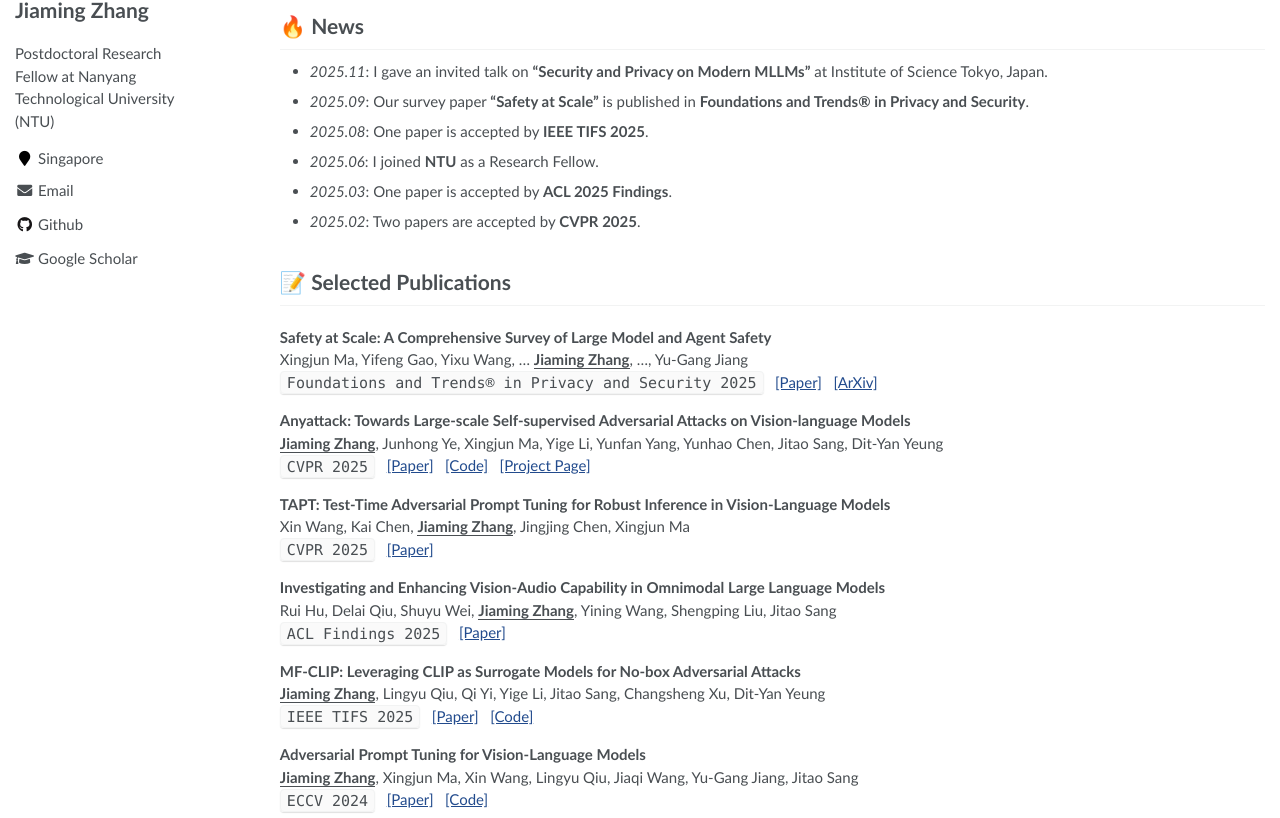
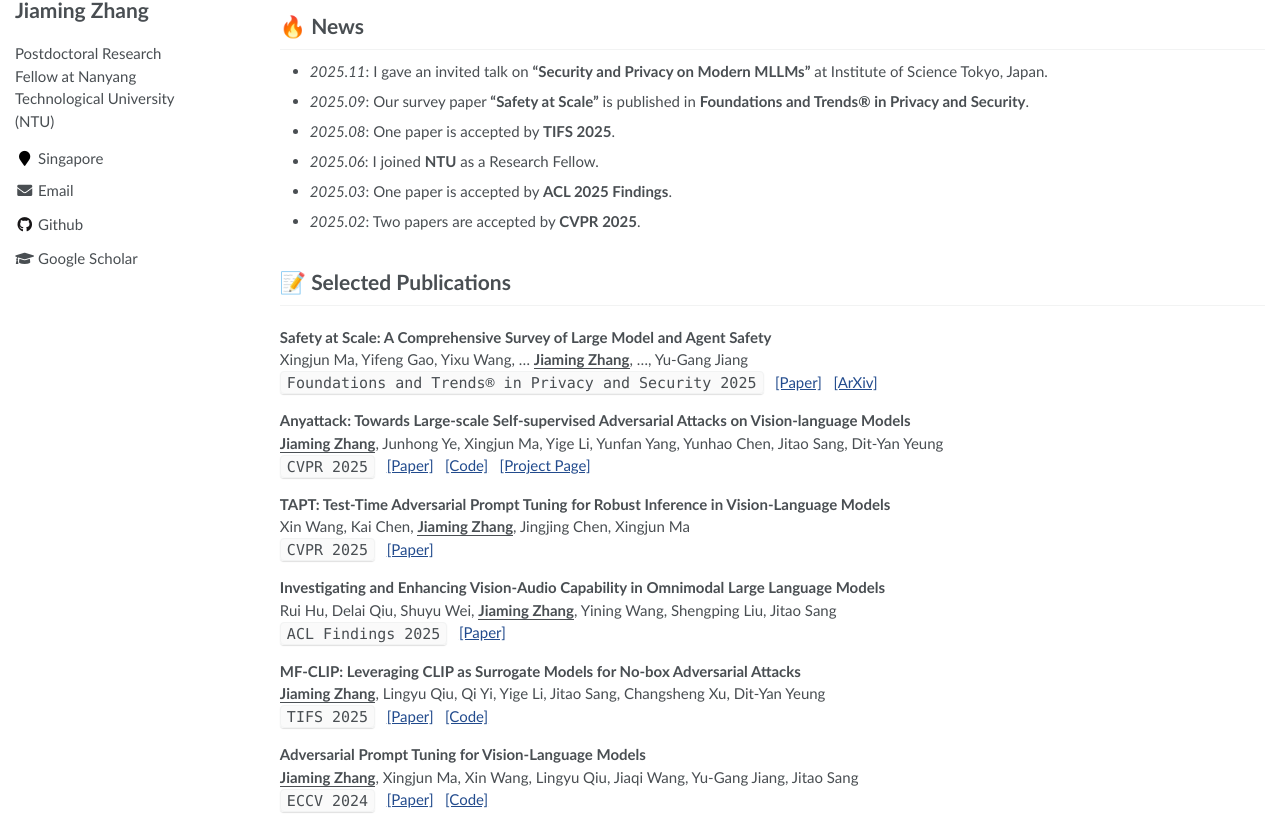
Before and after one commit to jiamingzhang94/jiamingzhang94.github.io, a Jekyll site: the page built from _pages/about.md, in a window 1280 px wide and 1400 px high, scrolled down 275 px. Shown: the part 138-956 px from the top of the window. Built offline with Jekyll 4.4.1, drawn with Linux system fonts in a browser that asks for light colours; some of the changed text lies outside the part shown.

Commit message:
new template

```diff
--- a/_pages/about.md
+++ b/_pages/about.md
@@ -34,7 +34,7 @@ My research focuses on **Trustworthy AI**, with particular interests in **advers
 
 - *2025.11*: I gave an invited talk on **"Security and Privacy on Modern MLLMs"** at Institute of Science Tokyo, Japan.
 - *2025.09*: Our survey paper **"Safety at Scale"** is published in **Foundations and Trends® in Privacy and Security**.
-- *2025.08*: One paper is accepted by **IEEE TIFS 2025**.
+- *2025.08*: One paper is accepted by **TIFS 2025**.
 - *2025.06*: I joined **NTU** as a Research Fellow.
 - *2025.03*: One paper is accepted by **ACL 2025 Findings**.
 - *2025.02*: Two papers are accepted by **CVPR 2025**.
@@ -70,7 +70,7 @@ My research focuses on **Trustworthy AI**, with particular interests in **advers
 
 **MF-CLIP: Leveraging CLIP as Surrogate Models for No-box Adversarial Attacks**
 <br> <u><strong>Jiaming Zhang</strong></u>, Lingyu Qiu, Qi Yi, Yige Li, Jitao Sang, Changsheng Xu, Dit-Yan Yeung
-<br> ``IEEE TIFS 2025`` &nbsp; <a href="https://ieeexplore.ieee.org/abstract/document/11126893">[Paper]</a> &nbsp; <a href="https://github.com/jiamingzhang94/MFCLIP">[Code]</a>
+<br> ``TIFS 2025`` &nbsp; <a href="https://ieeexplore.ieee.org/abstract/document/11126893">[Paper]</a> &nbsp; <a href="https://github.com/jiamingzhang94/MFCLIP">[Code]</a>
 
 <div style="margin-bottom: 15px;"></div>
 
@@ -112,7 +112,7 @@ My research focuses on **Trustworthy AI**, with particular interests in **advers
 
 **Robust CAPTCHAs towards malicious OCR**
 <br> <u><strong>Jiaming Zhang</strong></u>, Jitao Sang, Kaiyuan Xu, Shangxi Wu, Xian Zhao, Yanfeng Sun, Yongli Hu, Jian Yu
-<br> ``IEEE TMM 2021`` &nbsp; <a href="https://ieeexplore.ieee.org/abstract/document/9158388">[Paper]</a>
+<br> ``TMM 2021`` &nbsp; <a href="https://ieeexplore.ieee.org/abstract/document/9158388">[Paper]</a>
 
 <div style="margin-bottom: 15px;"></div>
 
```
